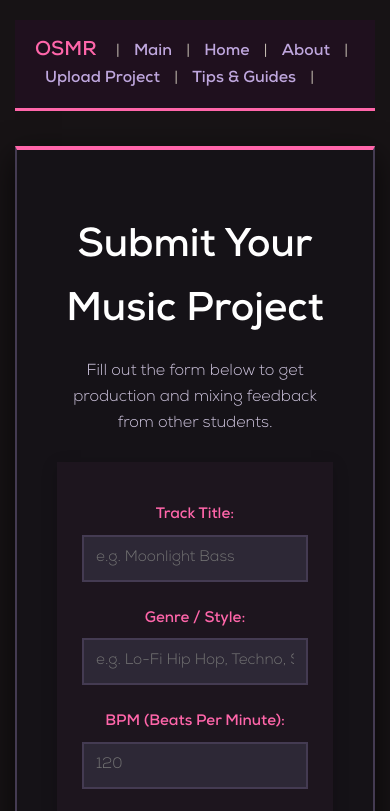
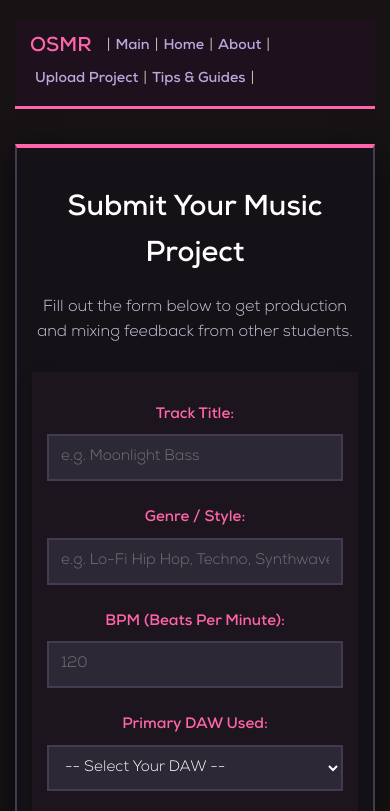
Before and after one commit to heji888-hello/osmr, a website: page Upload.html in a window 390 px wide. Shown: the top 811 px of the page. Drawn offline with Linux system fonts and the light colour scheme.

Commit message:
Update Css.css with improved styles and media queries
Refactor CSS styles and add media queries for responsiveness.

```diff
--- a/Css.css
+++ b/Css.css
@@ -16,14 +16,12 @@
 
 body {
   font-family: 'Nexa', Arial, sans-serif;
-
   background-color: #171315;
   color: #f1ebd9;
   margin: 0;
   padding: 20px 15px;
   line-height: 1.6;
 }
-
 
 .main-container {
   background-color: rgba(22, 18, 24, 0.85);
@@ -40,13 +38,15 @@ body {
   margin-bottom: 25px;
 }
 
-
 nav {
   background-color: rgb(31, 16, 30);
   padding: 15px 20px;
   border-radius: 0;
   border-bottom: 3px solid #ff66aa;
   margin-bottom: 35px;
+  display: flex;
+  flex-wrap: wrap;
+  align-items: center;
 }
 
 nav strong {
@@ -68,7 +68,6 @@ nav a:hover {
   color: #ff66aa;
 }
 
-
 h1, h2, h3, h4 {
   color: #ffffff;
   font-weight: 700;
@@ -80,7 +79,6 @@ h1 {
   margin-bottom: 10px;
 }
 
-
 h1 + p {
   text-align: center;
   margin-bottom: 25px;
@@ -90,7 +88,6 @@ p {
   color: #d3c9e3;
   font-weight: 300;
 }
-
 
 button {
   background-color: #ff66aa;
@@ -115,7 +112,6 @@ button:hover {
 button:active {
   transform: scale(0.95);
 }
-
 
 form {
   background-color: rgba(34, 23, 34, 0.7);
@@ -155,8 +151,7 @@ input[type="text"], input[type="number"], select, textarea, input[type="file"] {
   transition: border-color 0.2s ease;
 }
 
-input[type="number"]::-webkit-inner-spin-button,
-input[type="number"]::-webkit-outer-spin-button {
+input[type="number"]::-webkit-inner-spin-button, input[type="number"]::-webkit-outer-spin-button {
   -webkit-appearance: none;
   margin: 0;
 }
@@ -167,14 +162,12 @@ input:focus, select:focus, textarea:focus {
   background-color: #342e3e;
 }
 
-
 .dashed-box {
   border: 2px dashed #ff66aa !important;
   background-color: #221f29 !important;
   border-radius: 0;
   box-shadow: 0 4px 15px rgba(0, 0, 0, 0.2);
 }
-
 
 .features-layout {
   display: flex;
@@ -212,3 +205,26 @@ hr {
   background: #443b52;
   margin: 30px 0;
 }
+
+@media (max-width: 768px) {
+  .main-container {
+    padding: 20px 15px;
+  }
+
+  h1 {
+    font-size: 1.8rem;
+  }
+
+  nav {
+    padding: 10px 15px;
+  }
+
+  nav a {
+    margin: 5px 5px;
+    font-size: 0.9rem;
+  }
+
+  form {
+    padding: 15px;
+  }
+}
```
Lines whose indentation alone changed are shown as unchanged.
